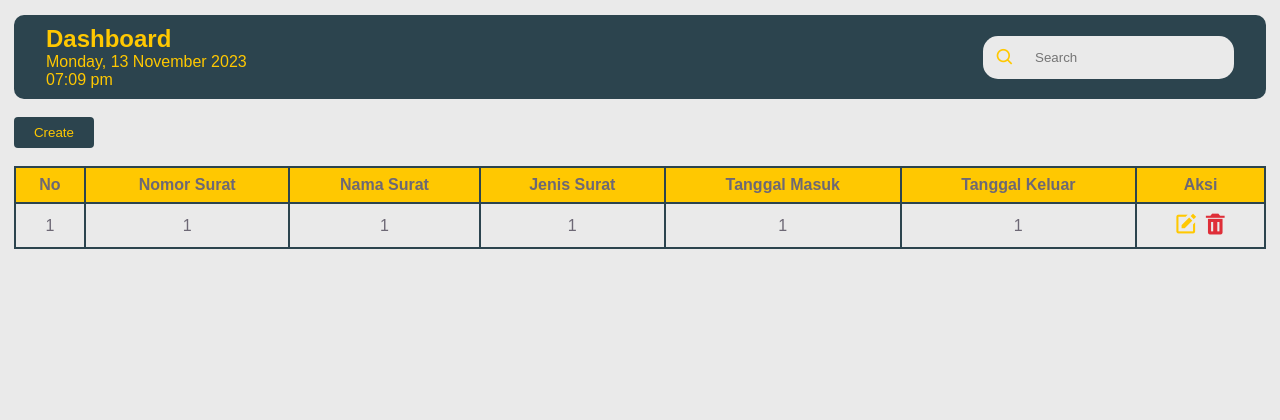
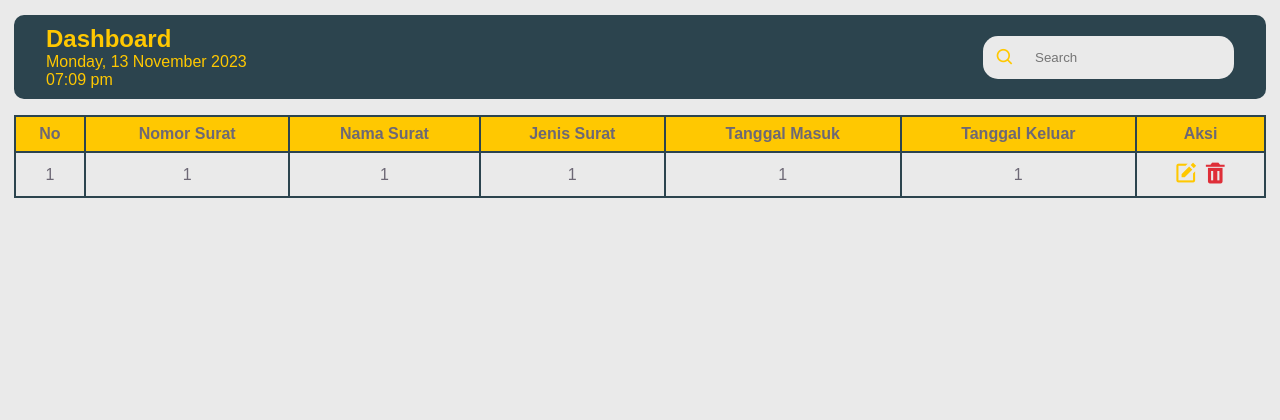
Before and after one commit to aghnianurhidayah/proyek-akhir-web, a PHP site: page /views/dashboard.php in a window 1280 px wide. Shown: the part 70-490 px from the top of the page. Run offline with PHP 8.4, Linux system fonts and the light colour scheme.

Commit message:
update dashboard admin

```diff
--- a/styles/dashboard.css
+++ b/styles/dashboard.css
@@ -79,20 +79,6 @@ input[type="text"] {
   transform: scale(1.2);
 }
 
-.add-btn {
-  background-color: var(--secondary-color);
-  padding: 8px;
-  width: 80px;
-  border: none;
-  border-radius: 4px;
-  font-weight: 500;
-  color: var(--primary-color);
-}
-
-.add-btn:hover {
-  transform: scale(1.1);
-}
-
 table {
   width: 100%;
   border: 2px solid var(--secondary-color);
--- a/views/dashboard.php
+++ b/views/dashboard.php
@@ -27,9 +27,6 @@
                     <i class="bx bx-search"></i>
                     <input type="text" placeholder="Search">
                 </div>
-            </div>
-            <div class="card-container">
-                <h1><a href="../views/menu.php"><button class="add-btn">Create</button></a></h1><br>
             </div>
             <table>
                 <thead>
```
